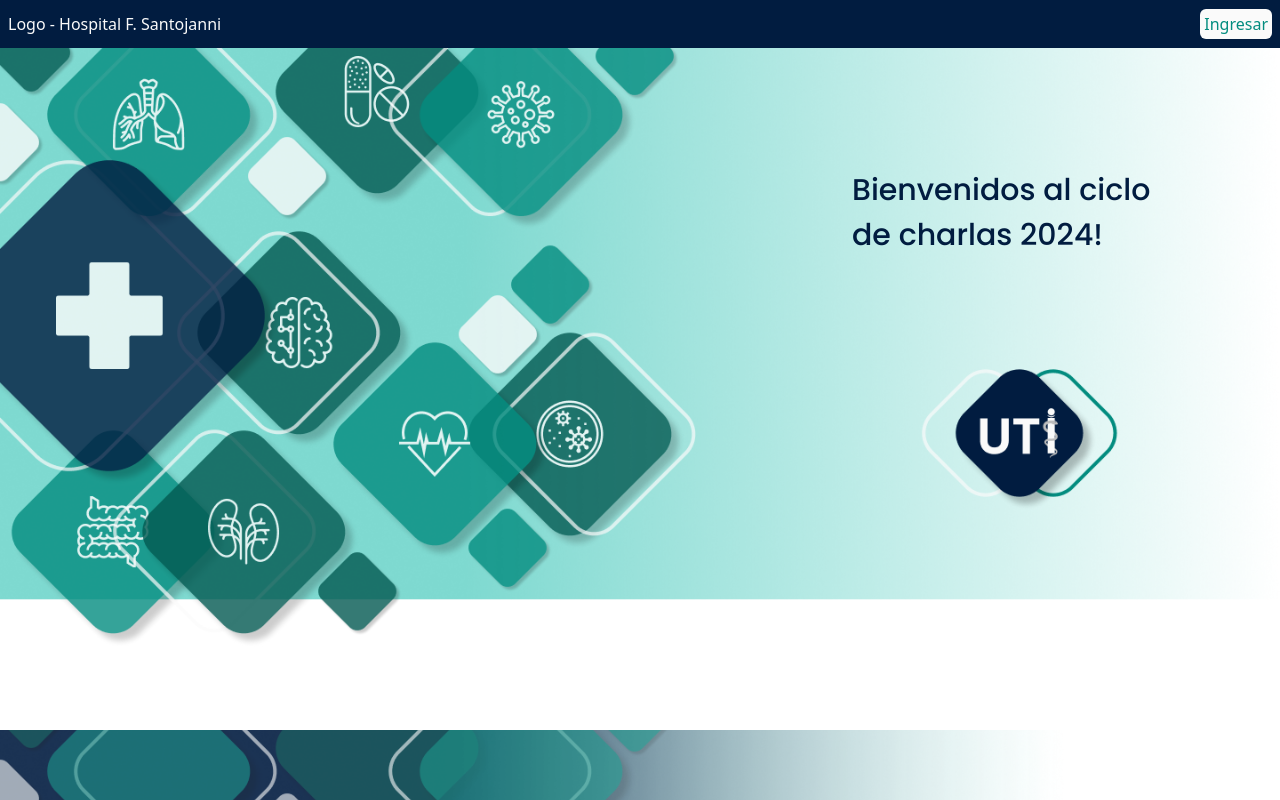
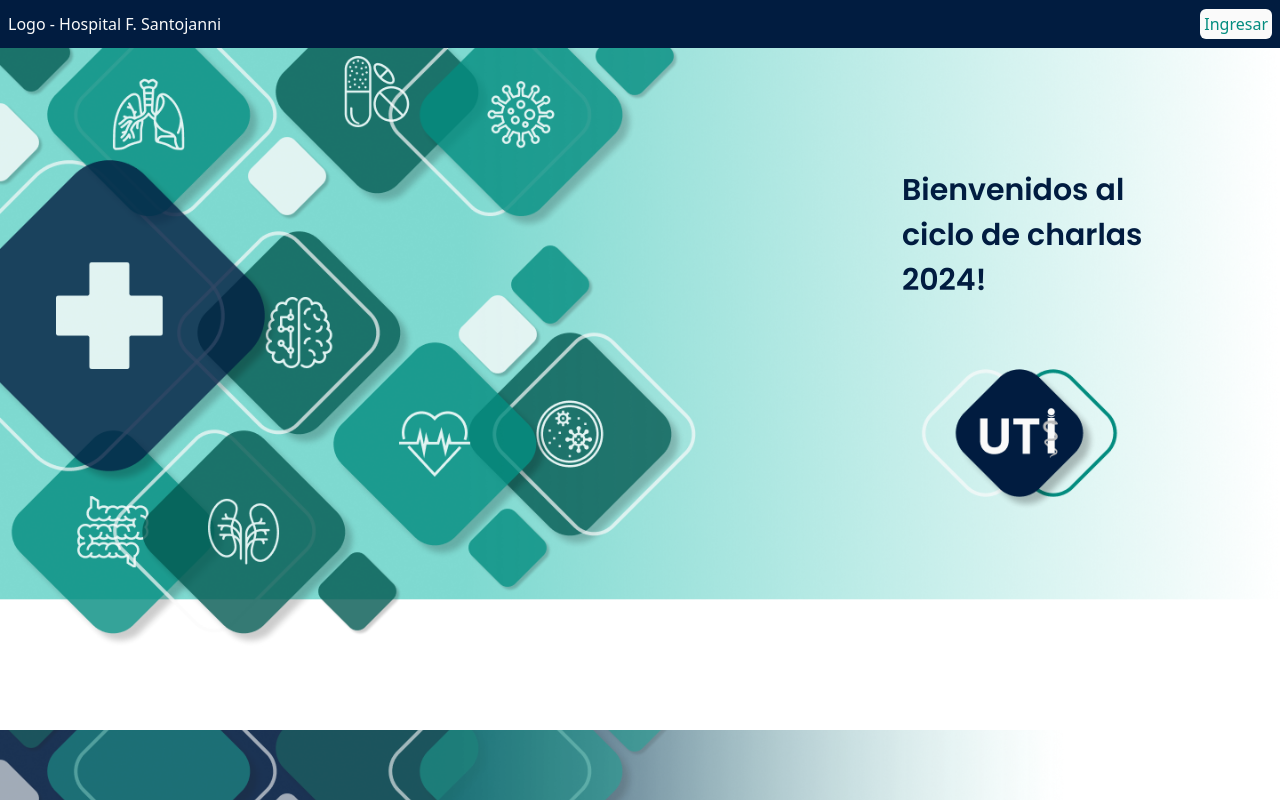
Before and after one commit to jnardi86/santojanniUTI, a React (Vite) app: page / in a window 1280 px wide. Shown: the top 800 px of the page. Built offline with nearby package versions, Linux system fonts and the light colour scheme.

Commit message:
correction some styles

```diff
--- a/src/pages/home/view/components/hero/HomeHero.jsx
+++ b/src/pages/home/view/components/hero/HomeHero.jsx
@@ -9,9 +9,9 @@ const HomeHero = () => {
     return (
         <div className='w-full relative mb-20'>
             <img className="w-full" src={desktopView ? heroImgDesktop : heroImgMobile} alt="Hero Image" />
-            <p className='absolute font-poppins font-medium text-Blue text-[30px] w-[250px] bottom-[20%] left-[10%]
-            tablet:top-[20%] left-auto right-[10%]
-            desktop:text-[40px] w-[300px]'>
+            <p className='absolute font-poppins font-semiBold text-Blue text-[30px] w-[250px] bottom-[20%] left-[10%]
+            tablet:top-[20%] tablet:left-auto right-[10%]
+            desktop:text-[40px] desktop:w-[300px]'>
                 Bienvenidos al ciclo de charlas 2024!
             </p>
         </div>
```
